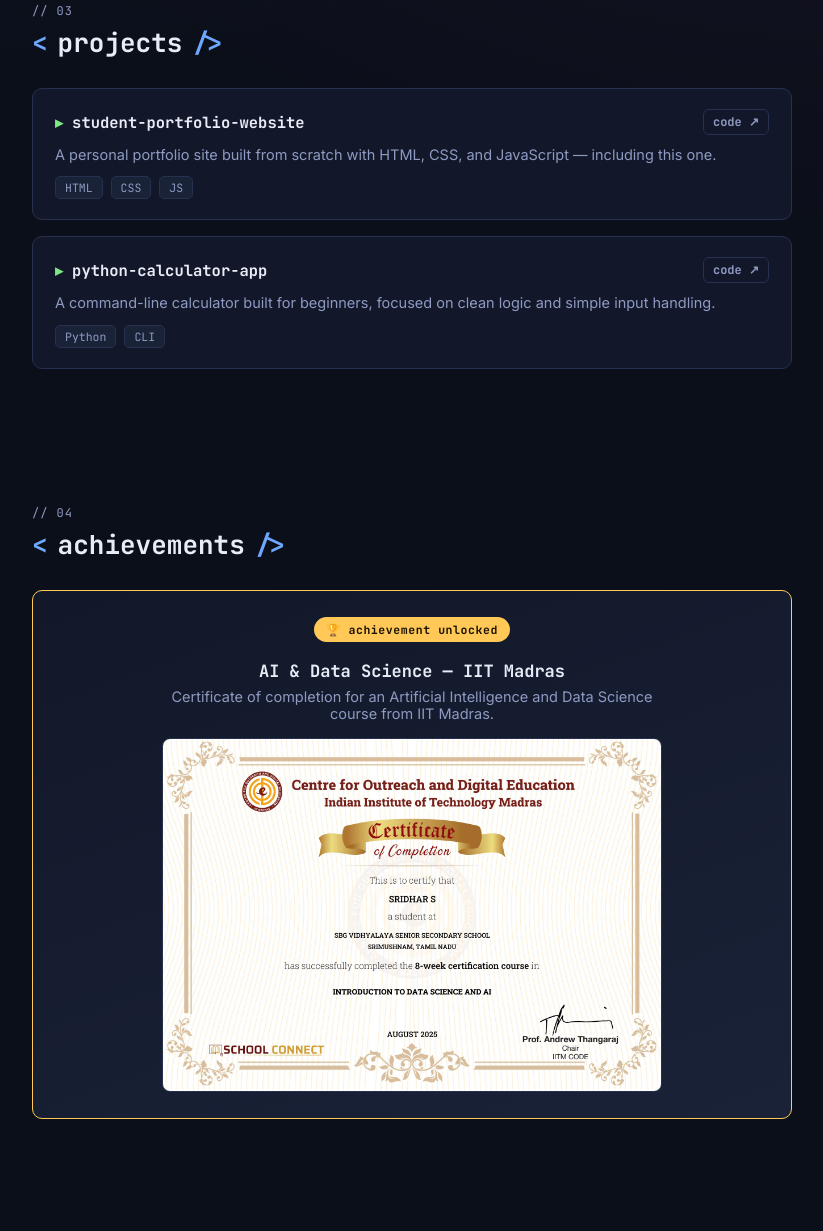
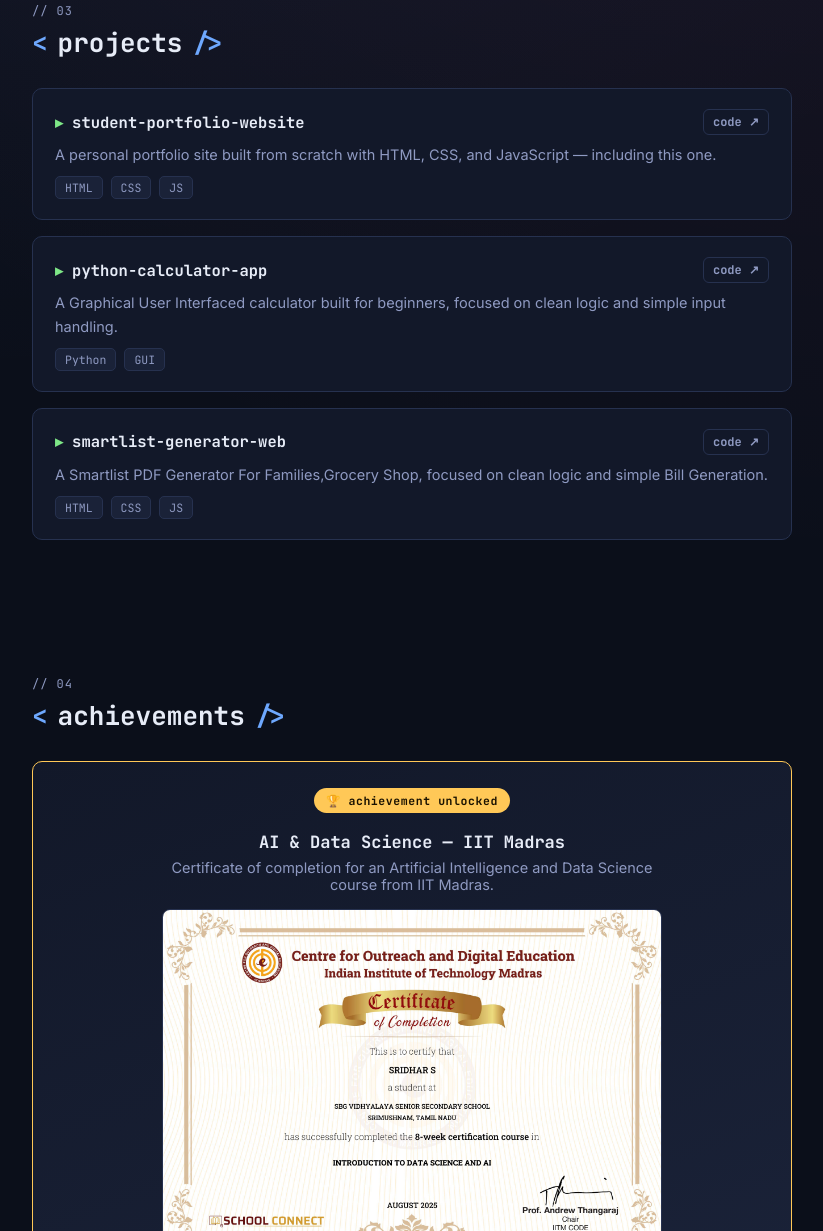
Before and after one commit to TELEX2009/Portfolio, a plain HTML site: page index.html in a window 1280 px wide. Shown: the part 1569-2800 px from the top of the page, without its empty margins (228-1051 px from the left). Drawn offline with Linux system fonts and the light colour scheme.

Commit message:
Add files via upload

```diff
--- a/index.html
+++ b/index.html
@@ -745,7 +745,7 @@
       <div class="project-card">
         <div class="project-head">
           <span class="name">student-portfolio-website</span>
-          <a href="https://github.com/TELEX2009" target="_blank" rel="noopener noreferrer">code ↗</a>
+          <a href="https://telex2009.github.io/Portfolio/" target="_blank" rel="noopener noreferrer">code ↗</a>
         </div>
         <p>A personal portfolio site built from scratch with HTML, CSS, and JavaScript — including this one.</p>
         <div class="tag-row"><span class="tag">HTML</span><span class="tag">CSS</span><span class="tag">JS</span></div>
@@ -756,8 +756,16 @@
           <span class="name">python-calculator-app</span>
           <a href="https://github.com/TELEX2009" target="_blank" rel="noopener noreferrer">code ↗</a>
         </div>
-        <p>A command-line calculator built for beginners, focused on clean logic and simple input handling.</p>
-        <div class="tag-row"><span class="tag">Python</span><span class="tag">CLI</span></div>
+        <p>A Graphical User Interfaced calculator built for beginners, focused on clean logic and simple input handling.</p>
+        <div class="tag-row"><span class="tag">Python</span><span class="tag">GUI</span></div>
+      </div>
+      <div class="project-card">
+        <div class="project-head">
+          <span class="name">smartlist-generator-web</span>
+          <a href="https://telex2009.github.io/Smartlist/" target="_blank" rel="noopener noreferrer">code ↗</a>
+        </div>
+        <p>A Smartlist PDF Generator For Families,Grocery Shop, focused on clean logic and simple Bill Generation.</p>
+        <div class="tag-row"><span class="tag">HTML</span><span class="tag">CSS</span><span class="tag">JS</span></div>
       </div>
     </div>
   </section>
@@ -772,6 +780,12 @@
         <h3>AI &amp; Data Science — IIT Madras</h3>
         <p>Certificate of completion for an Artificial Intelligence and Data Science course from IIT Madras.</p>
         <img src="IITM.jpg" alt="IIT Madras Artificial Intelligence and Data Science certificate" loading="lazy" decoding="async">
+      </div>
+      <div class="achievement-card">
+        <span class="achievement-badge">🚀achievement unlocked</span>
+        <h3>Cyber Security — IIT Madras</h3>
+        <p>Certificate of completion for a Introduction To Cybersecurity course from IIT Madras.</p>
+        <img src="IITM2.jpg" alt="IIT Madras Introduction To Cybersecurity certificate" loading="lazy" decoding="async">
       </div>
     </div>
   </section>
```
Also changed, not shown: IITM2.jpg (added).
